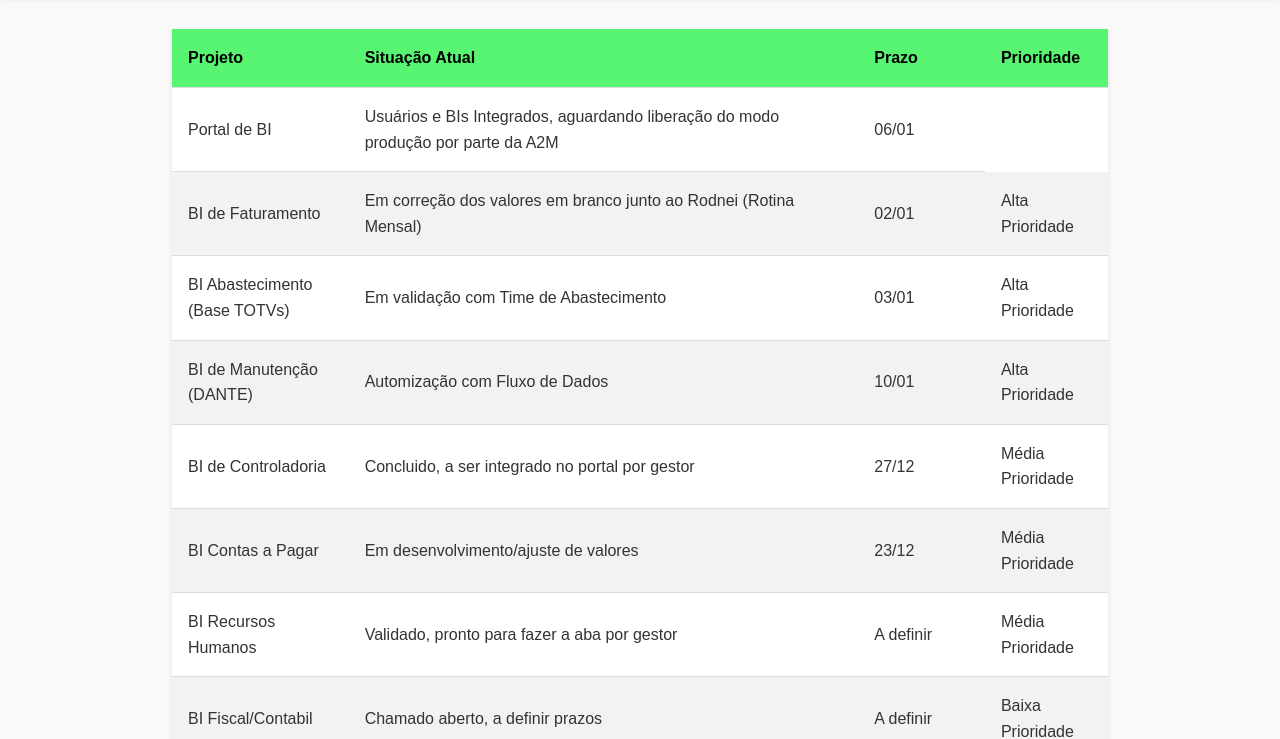
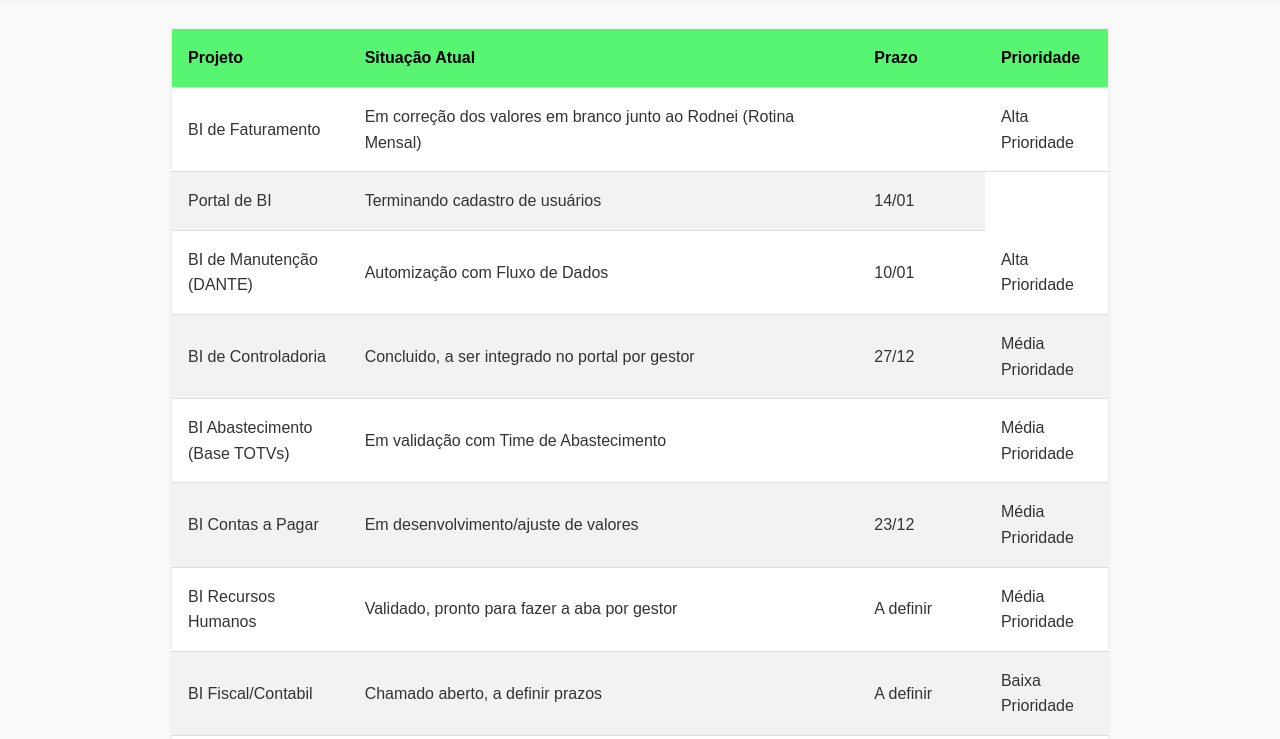
Before and after one commit to lucashebarros/Gen_Projetos, a plain HTML site: page index.html in a window 1280 px wide. Shown: the part 73-812 px from the top of the page. Drawn offline with Linux system fonts and the light colour scheme.

Commit message:
Update index.html

```diff
--- a/index.html
+++ b/index.html
@@ -85,21 +85,15 @@
             </thead>
             <tbody>
                 <tr>
-                    <td>Portal de BI</td>
-                    <td>Usuários e BIs Integrados, aguardando liberação do modo produção por parte da A2M</td>
-                    <td>06/01</td>
-                </tr>
-                <tr>
                     <td>BI de Faturamento</td>
                     <td>Em correção dos valores em branco junto ao Rodnei (Rotina Mensal)</td>
-                    <td>02/01</td>
+                    <td></td>
                     <td>Alta Prioridade</td>
                 </tr>
                 <tr>
-                    <td>BI Abastecimento (Base TOTVs)</td>
-                    <td>Em validação com Time de Abastecimento</td>
-                    <td>03/01</td>
-                    <td>Alta Prioridade</td>
+                    <td>Portal de BI</td>
+                    <td>Terminando cadastro de usuários</td>
+                    <td>14/01</td>
                 </tr>
                 <tr>
                     <td>BI de Manutenção (DANTE) </td>
@@ -111,6 +105,12 @@
                     <td>BI de Controladoria</td>
                     <td>Concluido, a ser integrado no portal por gestor</td>
                     <td>27/12</td>
+                    <td>Média Prioridade</td>
+                </tr>
+                <tr>
+                    <td>BI Abastecimento (Base TOTVs)</td>
+                    <td>Em validação com Time de Abastecimento</td>
+                    <td></td>
                     <td>Média Prioridade</td>
                 </tr>
                 <tr>
```
